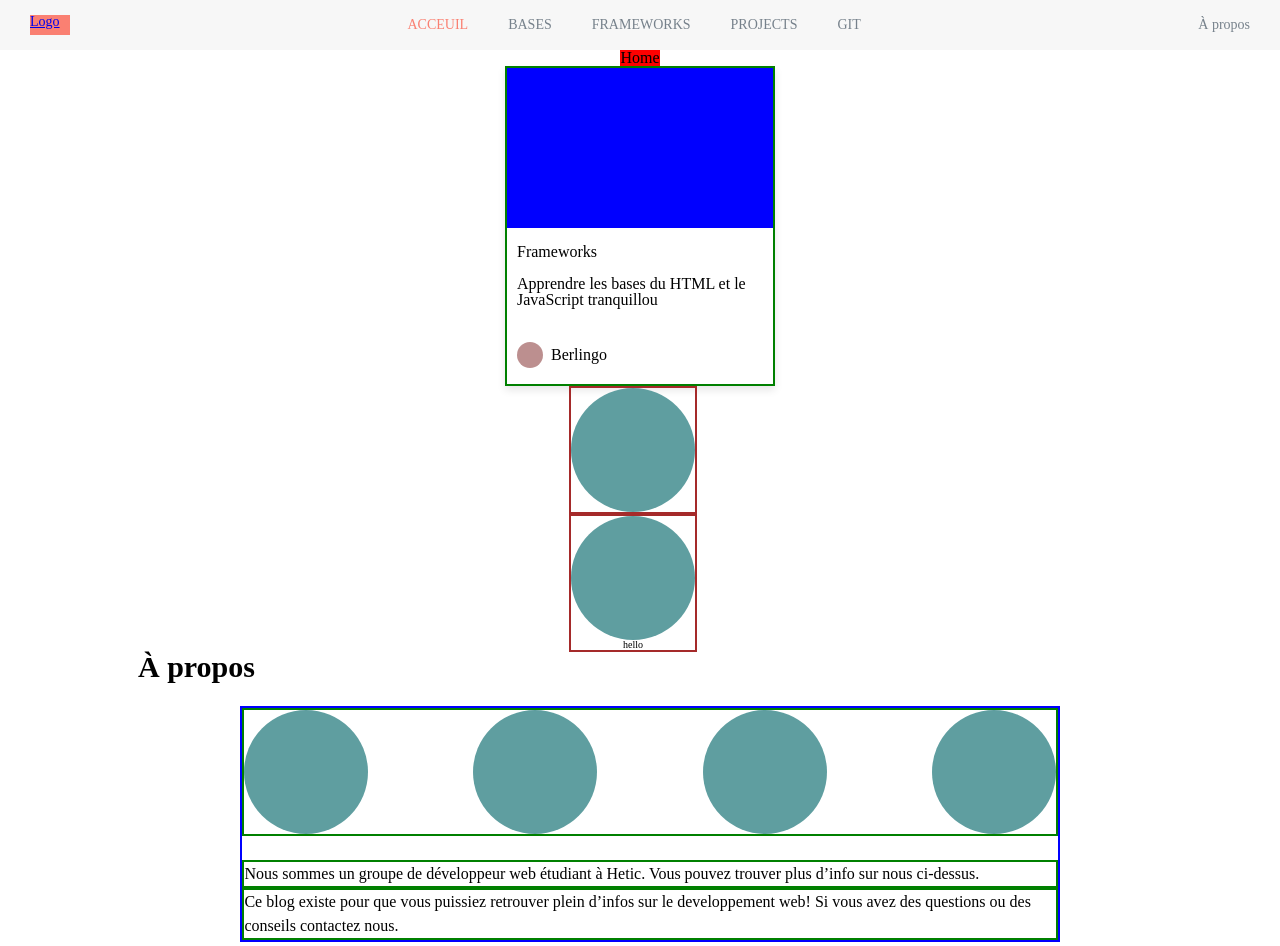
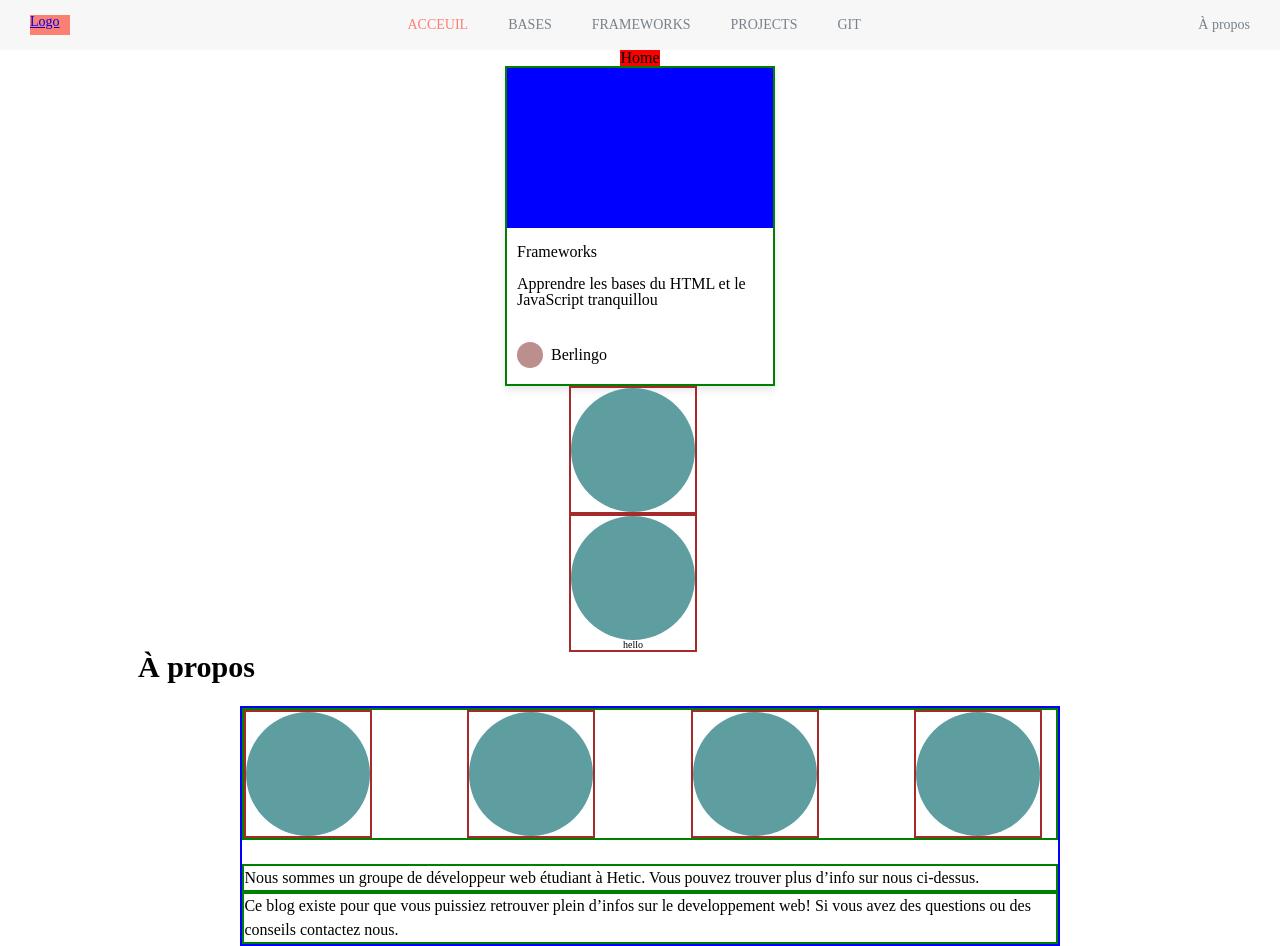
Before and after one commit to rqphy/project-b, a React (Create React App) app: page / in a window 1280 px wide. Built offline with nearby package versions, Linux system fonts and the light colour scheme.

Commit message:
call component

```diff
--- a/src/Pages/Home/Home.js
+++ b/src/Pages/Home/Home.js
@@ -17,10 +17,14 @@ function Home() {
         <h2 className="about__title">À propos</h2>
         <article className="about__container">
           <div className="about__team">
+            <Profile />
+            <Profile />
+            <Profile />
+            <Profile />
+            {/* <div className="about__img"></div>
             <div className="about__img"></div>
             <div className="about__img"></div>
-            <div className="about__img"></div>
-            <div className="about__img"></div>
+            <div className="about__img"></div> */}
           </div>
           <p className="about__text">
             Nous sommes un groupe de développeur web étudiant à Hetic. Vous
--- a/src/Pages/Home/Home.scss
+++ b/src/Pages/Home/Home.scss
@@ -50,19 +50,19 @@ h1 {
     }
   }
 
-  &__img {
-    width: $smallTeam;
-    height: $smallTeam;
-    background: cadetblue;
-    border-radius: 50%;
-    margin-right: 14px;
+  // &__img {
+  //   width: $smallTeam;
+  //   height: $smallTeam;
+  //   background: cadetblue;
+  //   border-radius: 50%;
+  //   margin-right: 14px;
 
-    @include large {
-      width: $largeTeam;
-      height: $largeTeam;
-      margin: 0;
-    }
-  }
+  //   @include large {
+  //     width: $largeTeam;
+  //     height: $largeTeam;
+  //     margin: 0;
+  //   }
+  // }
 
   &__text {
     width: 90%;
```
